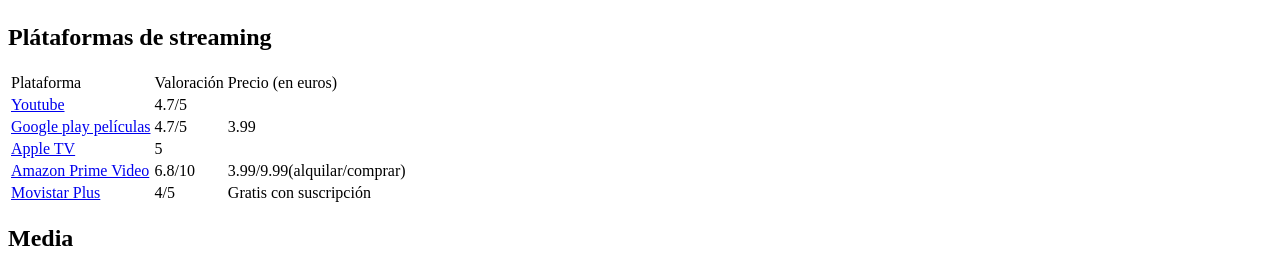
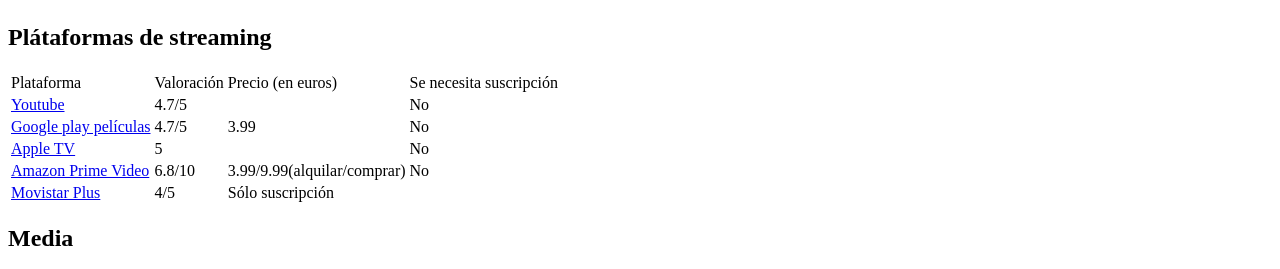
Before and after one commit to EfremGN/EfremGN.github.io, a plain HTML site: page index.html in a window 1280 px wide. Shown: the part 5286-5555 px from the top of the page. Drawn offline with Linux system fonts and the light colour scheme.

Commit message:
Update table

```diff
--- a/index.html
+++ b/index.html
@@ -111,22 +111,26 @@
                 <td>Plataforma</td>
                 <td>Valoración</td>
                 <td>Precio (en euros)</td>
+                <td>Se necesita suscripción</td>
             </tr>
             <tr>
                 <td><a href="https://www.youtube.com/watch?v=egWLz-ItD1g">Youtube</a></td>
                 <td>4.7/5</td>
                 <td rowspan="3">3.99</td>
+                <td>No</td>
             </tr>
             <tr>
                 <td><a href="https://play.google.com/store/movies/details?id=egWLz-ItD1g&pli=1">Google play
                         películas</a></td>
                 <td>4.7/5</td>
+                <td>No</td>
 
             </tr>
             <tr>
                 <td><a href="https://tv.apple.com/es/movie/rocky-iv/umc.cmc.59frzuu5jxxcr29ydegryu87i?action=play">Apple
                         TV</a></td>
                 <td>5</td>
+                <td>No</td>
 
             </tr>
             <tr>
@@ -135,11 +139,12 @@
                         Prime Video</a></td>
                 <td>6.8/10</td>
                 <td>3.99/9.99(alquilar/comprar)</td>
+                <td>No</td>
             </tr>
             <tr>
                 <td><a href="https://ver.movistarplus.es/ficha?id=291551&origen=GGL">Movistar Plus</a></td>
                 <td>4/5</td>
-                <td>Gratis con suscripción</td>
+                <td colspan="2">Sólo suscripción</td>
             </tr>
         </table>
     </section>
```
